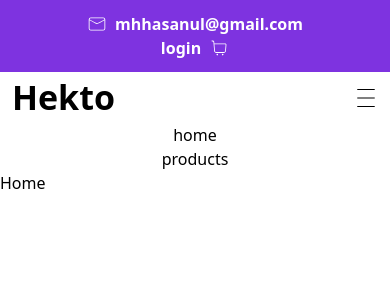
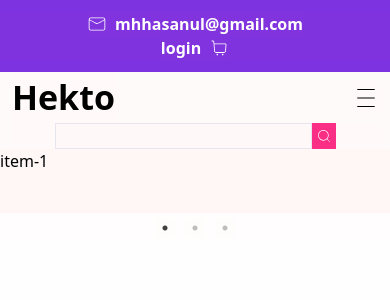
Before and after one commit to sagartmg2/sh-bh-ash-react, a React app in the folder ecommerce-client/: page / in a window 390 px wide. Shown: the top 300 px of the page. Built offline with nearby package versions, Linux system fonts and the light colour scheme; the HTML template or start-up script is replaced by a standard one.

Commit message:
responsive navbar

```diff
--- a/ecommerce-client/package.json
+++ b/ecommerce-client/package.json
@@ -13,7 +13,9 @@
     "react": "^18.2.0",
     "react-dom": "^18.2.0",
     "react-icons": "^4.12.0",
-    "react-router-dom": "^6.21.1"
+    "react-router-dom": "^6.21.1",
+    "react-slick": "^0.29.0",
+    "slick-carousel": "^1.8.1"
   },
   "devDependencies": {
     "@types/react": "^18.2.43",
--- a/ecommerce-client/src/components/common/Header.jsx
+++ b/ecommerce-client/src/components/common/Header.jsx
@@ -6,12 +6,20 @@ import {
   CiSearch,
   CiShoppingCart,
 } from "react-icons/ci";
+import { useState } from "react";
 
 export default function Header() {
+  const [isMenuOpen, setIsMenuOpen] = useState(false);
+
+  const toggleMenu = () => {
+    // setIsMenuOpen(!isMenuOpen)
+    setIsMenuOpen((prev) => !prev);
+  };
+
   return (
     <header className="">
       <nav className="bg-primary py-3 text-white">
-        <div className="container flex flex-col items-center  font-semibold  md:flex-row md:justify-between  ">
+        <div className="container flex flex-col items-center  font-semibold  md:flex-row md:justify-between   ">
           <div className="flex items-center gap-2">
             <CiMail className="text-xl text-white" />
             <span>mhhasanul@gmail.com</span>
@@ -22,11 +30,19 @@ export default function Header() {
           </div>
         </div>
       </nav>
-      <nav className="container flex items-center justify-between flex-wrap ">
+      <nav className=" container flex flex-wrap items-center justify-between ">
         <span className="text-blue- text-[34px] font-semibold">Hekto</span>
-        <CiMenuBurger className="text-2xl lg:hidden" />
-
-        <ul className="w-full transition-all max-h-[999px] overflow-hidden  flex flex-col items-center lg:flex-row lg:gap-4 ">
+        <CiMenuBurger
+          onClick={() => {
+            setIsMenuOpen((prev) => !prev);
+          }}
+          className="text-2xl lg:hidden"
+        />
+        <ul
+          className={`${
+            isMenuOpen ? "max-h-[999px]" : "max-h-0 lg:max-h-full"
+          }   flex w-full flex-col items-center  overflow-hidden transition-all duration-500 lg:w-auto lg:flex-row lg:gap-4 `}
+        >
           <li>
             <Link to="/">home</Link>
           </li>
@@ -34,9 +50,9 @@ export default function Header() {
             <Link to="/products">products</Link>
           </li>
         </ul>
-        <form className="hidden lg:block">
-          <input className="border border-[#E7E6EF]" type="text" />
-          <button className="bg-secondary">
+        <form className="flex justify-center w-full lg:w-auto">
+          <input className="px-3 border border-[#E7E6EF] focus:border-secondary focus:outline-none" type="text" />
+          <button className="bg-secondary px-1">
             <CiSearch className="text-white" />
           </button>
         </form>
--- /dev/null
+++ b/ecommerce-client/src/components/common/TopNavBar.jsx
@@ -0,0 +1,7 @@
+import React from 'react'
+
+export default function TopNavBar() {
+  return (
+    <div>TopNavBar</div>
+  )
+}
--- /dev/null
+++ b/ecommerce-client/src/components/home/Banner.jsx
@@ -0,0 +1,56 @@
+import React from "react";
+
+import Slider from "react-slick";
+// Import css files
+import "slick-carousel/slick/slick.css";
+import "slick-carousel/slick/slick-theme.css";
+export default function Banner() {
+  function SampleNextArrow(props) {
+    const { className, style, onClick } = props;
+    return (
+      <div
+        className={`${className} -translate-x-[100px]`}
+        style={{ ...style, display: "block", background: "red" }}
+        onClick={onClick}
+      />
+    );
+  }
+
+  function SamplePrevArrow(props) {
+    const { className, style, onClick } = props;
+    return (
+      <div
+        className={`${className} translate-x-[100px]`}
+        style={{ ...style, display: "block", background: "green" }}
+        onClick={onClick}
+      />
+    );
+  }
+
+  var settings = {
+    dots: true,
+    arrows: false,
+    infinite: true,
+    speed: 500,
+    slidesToShow: 1,
+    slidesToScroll: 1,
+    nextArrow: <SampleNextArrow />,
+    prevArrow: <SamplePrevArrow />,
+  };
+
+  let bannerData = [1, 2, 3];
+
+  return (
+    <>
+      <Slider {...settings}>
+        {bannerData.map((el) => {
+          return (
+            <>
+              <div className="h-16">item-{el}</div>
+            </>
+          );
+        })}
+      </Slider>
+    </>
+  );
+}
--- a/ecommerce-client/src/index.css
+++ b/ecommerce-client/src/index.css
@@ -4,6 +4,16 @@
 
 @layer components{
     .container{
-        @apply px-3 mx-auto
+        @apply px-3 mx-auto w-full sm:max-w-[600px] md:max-w-[740px] lg:max-w-[990px] xl:max-w-[1216px]
     }
 }
+
+/* min-with:1536px then .container max-width = 1458px
+    min-with:1280px then .container max-width = 1216px
+    min-with:1024px then .container max-width = 990px
+    min-with:768px then .container max-width = 720px
+    min-with:640px then .container max-width = 600px */
+
+*{
+    background-color: rgba(255,0,0,0.005);
+}
--- a/ecommerce-client/src/pages/Home.jsx
+++ b/ecommerce-client/src/pages/Home.jsx
@@ -1,7 +1,9 @@
-import React from 'react'
-
+import React from "react";
+import Banner from "../components/home/Banner";
 export default function Home() {
   return (
-    <div>Home</div>
-  )
+    <>
+      <Banner />
+    </>
+  );
 }
```
Also changed, not shown: 1 other file (tests, documents, lock files or other folders).
